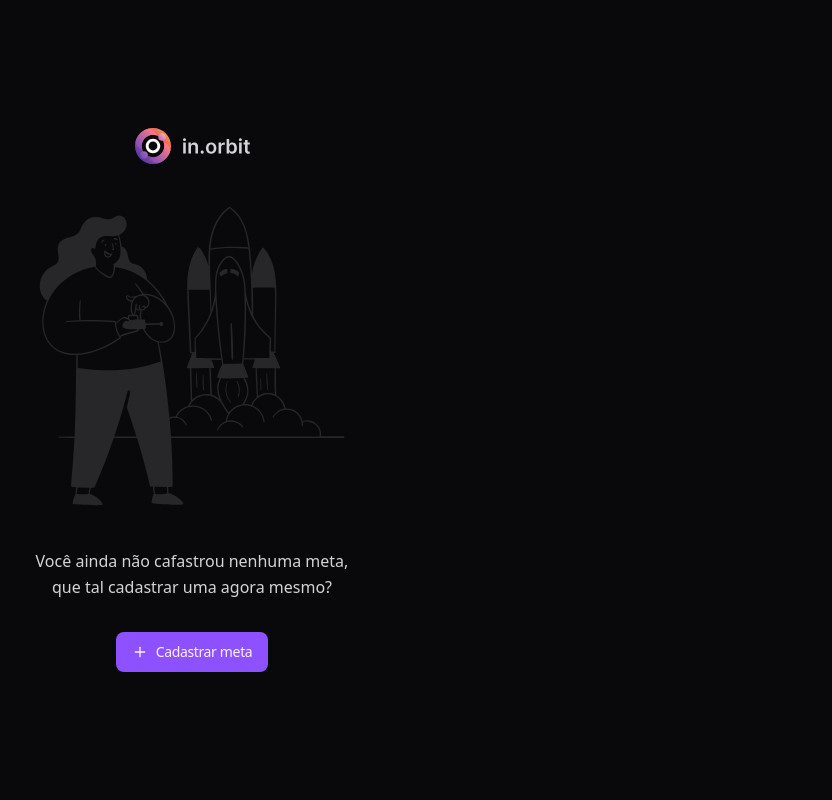
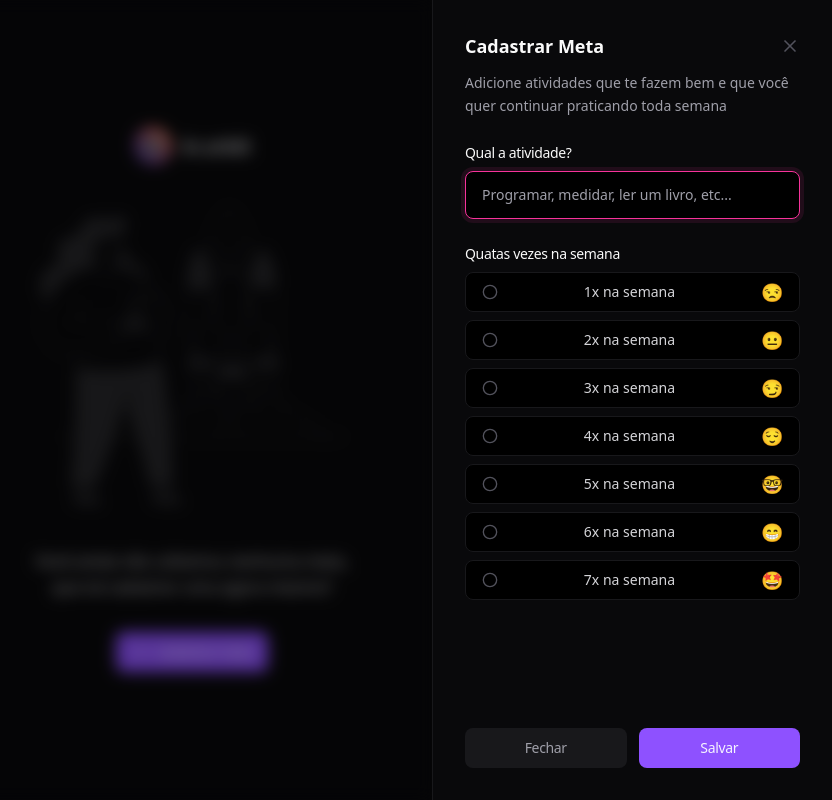
Before and after one commit to devjohn42/in-orbit-fronted-model, a React (Vite) app: page / in a window 1280 px wide. Both pictures are taken after a click on the button "Cadastrar meta". Shown: the whole page, without its empty margins (448-1280 px from the left). Built offline with nearby package versions, Linux system fonts and the light colour scheme.

Commit message:
:lipstick: feat: creates the dialog to create a goal

```diff
--- a/src/app.tsx
+++ b/src/app.tsx
@@ -1,23 +1,138 @@
-import { Plus } from 'lucide-react'
+import { Plus, X } from 'lucide-react'
 
 import logo from './assets/in-orbit-logo.svg'
 import letsStart from './assets/lets-start-illustration.svg'
+import { Button } from './components/ui/button'
+import {
+	Dialog,
+	DialogClose,
+	DialogContent,
+	DialogDescription,
+	DialogTitle,
+	DialogTrigger
+} from './components/ui/dialog'
+import { Label } from './components/ui/label'
+import { Input } from './components/ui/input'
+import {
+	RadioGroup,
+	RadioGroupIndicator,
+	RadioGroupItem
+} from './components/ui/radio-group'
 
 export function App() {
 	return (
+		<Dialog>
 			<div className="h-screen flex flex-col items-center justify-center gap-8">
 				<img src={logo} alt="in-orbit-logo" />
 				<img src={letsStart} alt="in-orbit-logo" />
 				<p className="text-zinc-300 leading-relaxed max-w-80 text-center">
 					Você ainda não cafastrou nenhuma meta, que tal cadastrar uma agora mesmo?
 				</p>
-			<button
-				type="button"
-				className="px-4 py-2.5 rounded-lg bg-violet-500 text-violet-50 flex items-center gap-2 text-sm font-medium tracking-tight hover:bg-violet-600"
-			>
+				<DialogTrigger asChild>
+					<Button>
 						<Plus className="size-4" />
 						Cadastrar meta
-			</button>
+					</Button>
+				</DialogTrigger>
 			</div>
+
+			<DialogContent>
+				<div className="flex flex-col gap-6 h-full">
+					<div className="flex flex-col gap-3">
+						<div className="flex items-center justify-between">
+							<DialogTitle>Cadastrar Meta</DialogTitle>
+							<DialogClose>
+								<X className="size-5 text-zinc-600 hover:cursor-pointer" />
+							</DialogClose>
+						</div>
+
+						<DialogDescription>
+							Adicione atividades que te fazem bem e que você quer continuar praticando
+							toda semana
+						</DialogDescription>
+					</div>
+
+					<form action="" className="flex-1 flex flex-col justify-between">
+						<div className="flex flex-col gap-6">
+							<div className="flex flex-col gap-2">
+								<Label htmlFor="title">Qual a atividade?</Label>
+								<Input
+									id="title"
+									autoFocus
+									placeholder="Programar, medidar, ler um livro, etc..."
+								/>
+							</div>
+							<div className="flex flex-col gap-2">
+								<Label>Quatas vezes na semana</Label>
+								<RadioGroup>
+									<RadioGroupItem value="1">
+										<RadioGroupIndicator />
+										<span className="text-zinc-300 text-sm font-medium leading-none">
+											1x na semana
+										</span>
+										<span className="text-lg leading-none">😒</span>
+									</RadioGroupItem>
+									<RadioGroupItem value="2">
+										<RadioGroupIndicator />
+										<span className="text-zinc-300 text-sm font-medium leading-none">
+											2x na semana
+										</span>
+										<span className="text-lg leading-none">😐</span>
+									</RadioGroupItem>
+									<RadioGroupItem value="3">
+										<RadioGroupIndicator />
+										<span className="text-zinc-300 text-sm font-medium leading-none">
+											3x na semana
+										</span>
+										<span className="text-lg leading-none">😏</span>
+									</RadioGroupItem>
+									<RadioGroupItem value="4">
+										<RadioGroupIndicator />
+										<span className="text-zinc-300 text-sm font-medium leading-none">
+											4x na semana
+										</span>
+										<span className="text-lg leading-none">😌</span>
+									</RadioGroupItem>
+									<RadioGroupItem value="5">
+										<RadioGroupIndicator />
+										<span className="text-zinc-300 text-sm font-medium leading-none">
+											5x na semana
+										</span>
+										<span className="text-lg leading-none">🤓</span>
+									</RadioGroupItem>
+									<RadioGroupItem value="6">
+										<RadioGroupIndicator />
+										<span className="text-zinc-300 text-sm font-medium leading-none">
+											6x na semana
+										</span>
+										<span className="text-lg leading-none">😁</span>
+									</RadioGroupItem>
+									<RadioGroupItem value="7">
+										<RadioGroupIndicator />
+										<span className="text-zinc-300 text-sm font-medium leading-none">
+											7x na semana
+										</span>
+										<span className="text-lg leading-none">🤩</span>
+									</RadioGroupItem>
+								</RadioGroup>
+							</div>
+						</div>
+
+						<div className="flex items-center gap-3">
+							<DialogClose asChild>
+								<Button
+									type="button"
+									className="flex-1 hover:cursor-pointer"
+									variant="secondary"
+								>
+									Fechar
+								</Button>
+							</DialogClose>
+							<Button className="flex-1 hover:cursor-pointer">Salvar</Button>
+						</div>
+					</form>
+				</div>
+			</DialogContent>
+		</Dialog>
 	)
 }
--- a/src/components/ui/radio-group.tsx
+++ b/src/components/ui/radio-group.tsx
@@ -9,7 +9,7 @@
 	return (
 		<RadioGroupPrimitive.RadioGroupItem
 			{...props}
-			className="group bg-black border border-zinc-900 rounded-lg px-4 py-2.5 flex items-center justify-between outline-none hover:border-zinc-800 focus-visible:border-pink-500 focus-visible:ring-4 ring-pink-500/10 data-[state=checked]:bg-pink-500/5 data-[state=checked]:border-pink-500"
+			className="group bg-black border border-zinc-900 rounded-lg px-4 py-2.5 flex items-center justify-between outline-none hover:cursor-pointer hover:border-zinc-800 focus-visible:border-pink-500 focus-visible:ring-4 ring-pink-500/10 data-[state=checked]:bg-pink-500/5 data-[state=checked]:border-pink-500"
 		/>
 	)
 }
```
Lines whose indentation alone changed are shown as unchanged.
